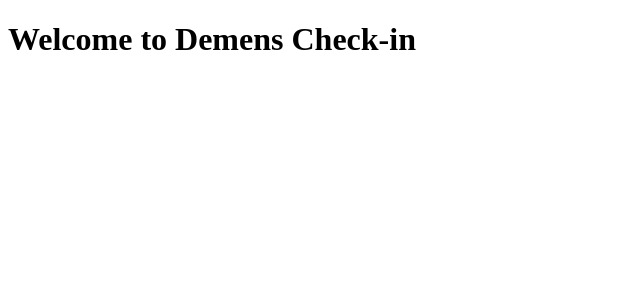
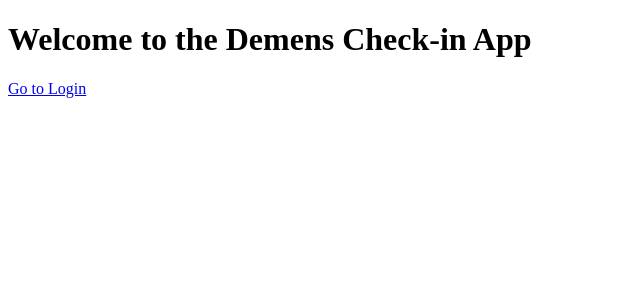
Before and after one commit to BaranSh28/NEWAPP2, a SvelteKit app: page / in a window 1280 px wide. Shown: the top 300 px of the page, without its empty margins (0-640 px from the left). Built offline with nearby package versions, Linux system fonts and the light colour scheme.

Commit message:
Update +page.svelte

```diff
--- a/src/routes/+page.svelte
+++ b/src/routes/+page.svelte
@@ -1,2 +1,7 @@
 <!-- src/routes/+page.svelte -->
-<h1>Welcome to Demens Check-in</h1>
+<script>
+  // optional: you can redirect to login here if you want
+</script>
+
+<h1>Welcome to the Demens Check-in App</h1>
+<p><a href="/login">Go to Login</a></p>
```
